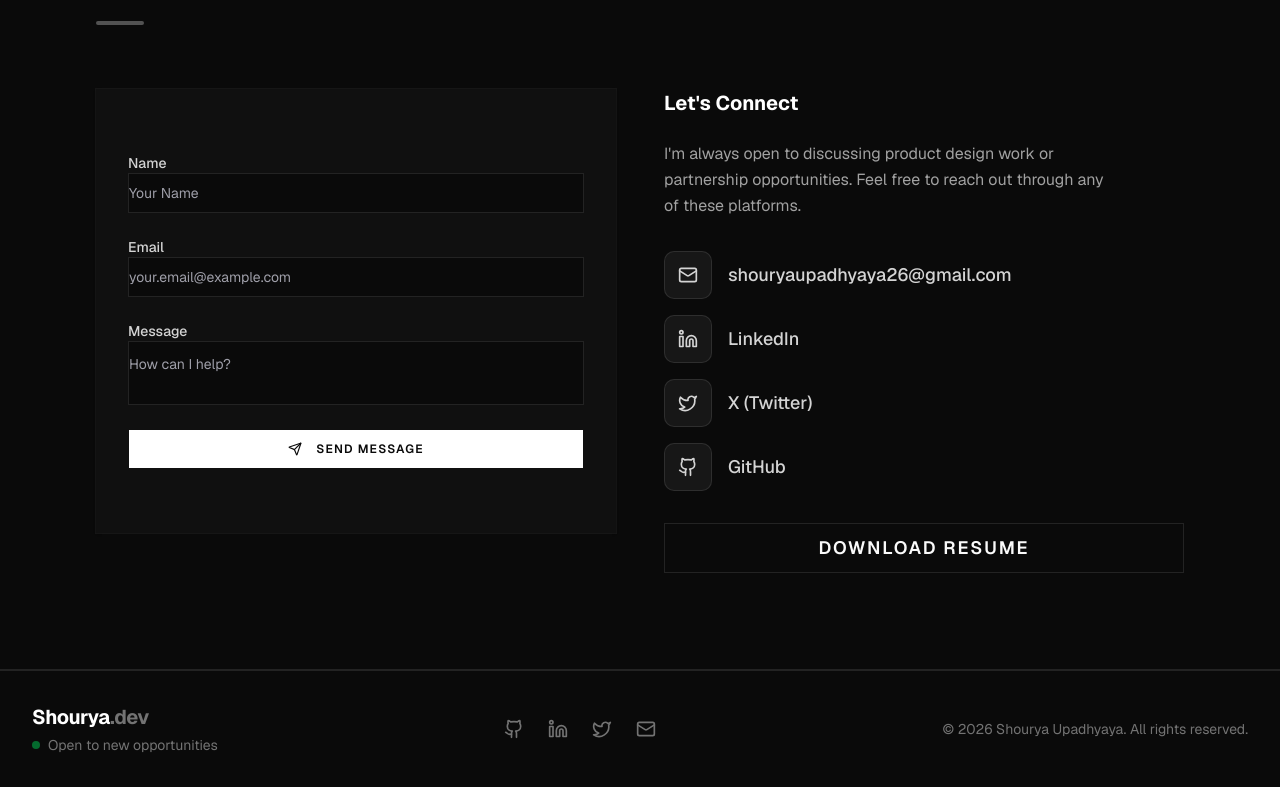
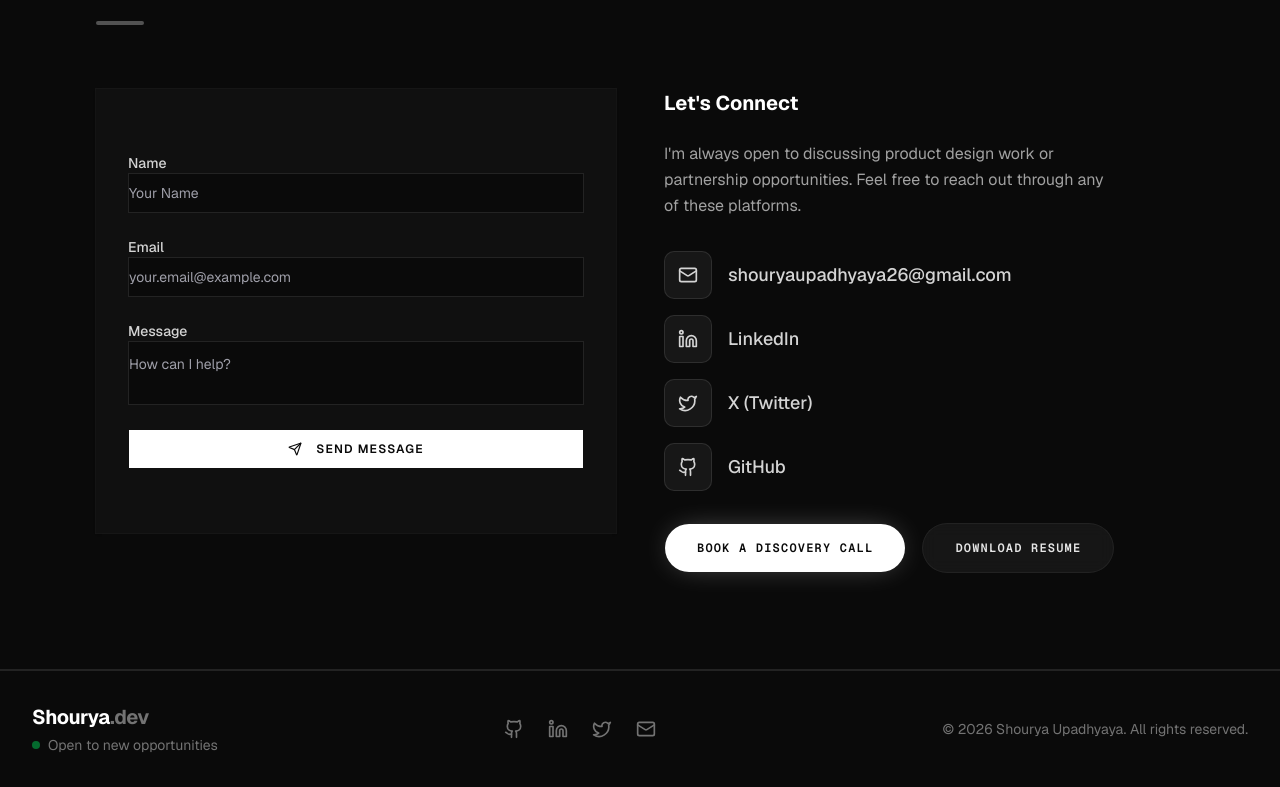
Before and after one commit to ShouryaUpadhyaya/personalWebsite, a Next.js app: page / in a window 1280 px wide. Shown: the part 7095-7882 px from the top of the page. Built offline with nearby package versions, Linux system fonts and the light colour scheme.

Commit message:
feat: add discovery call button to contact section

```diff
--- a/components/contact/contact.tsx
+++ b/components/contact/contact.tsx
@@ -143,11 +143,18 @@ export function Contact() {
               </Link>
             </div>
 
-            <Button variant="outline" className="w-full md:w-auto border-white/10 hover:bg-white/5 py-6 text-lg" asChild>
-              <Link href="/resume.pdf" target="_blank">
-                Download Resume
-              </Link>
-            </Button>
+            <div className="flex flex-col sm:flex-row gap-4">
+              <Button className="w-full sm:w-auto bg-white text-neutral-950 hover:bg-neutral-200 uppercase tracking-widest font-mono text-xs rounded-full px-8 py-6 shadow-[0_0_30px_-10px_rgba(255,255,255,0.4)] transition-all hover:scale-105" asChild>
+                <a href="https://calendly.com/shouryaupadhyaya79" target="_blank" rel="noopener noreferrer">
+                  Book a Discovery Call
+                </a>
+              </Button>
+              <Button variant="outline" className="w-full sm:w-auto border-white/10 hover:bg-white/10 uppercase tracking-widest font-mono text-xs rounded-full px-8 py-6 bg-white/5 backdrop-blur-sm text-neutral-200 transition-all hover:scale-105" asChild>
+                <Link href="/resume.pdf" target="_blank">
+                  Download Resume
+                </Link>
+              </Button>
+            </div>
           </motion.div>
         </motion.div>
       </div>
```
